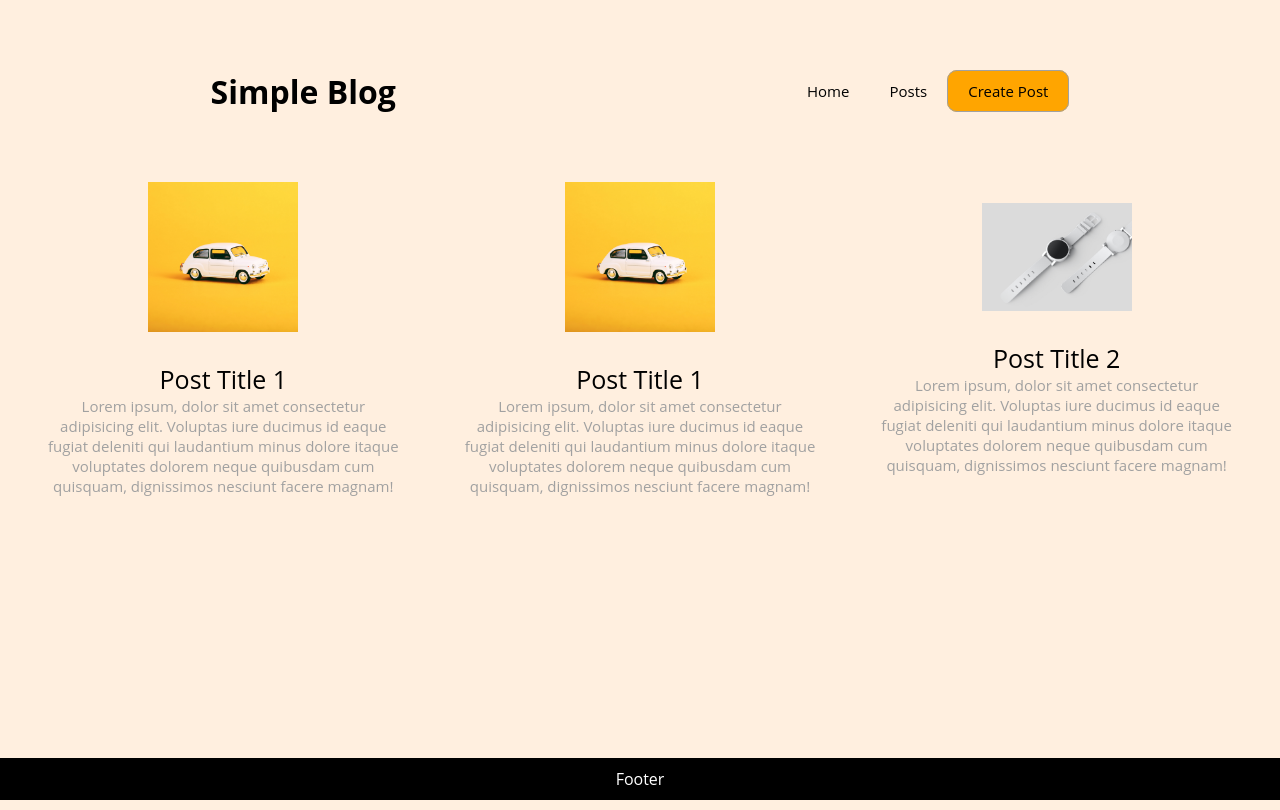
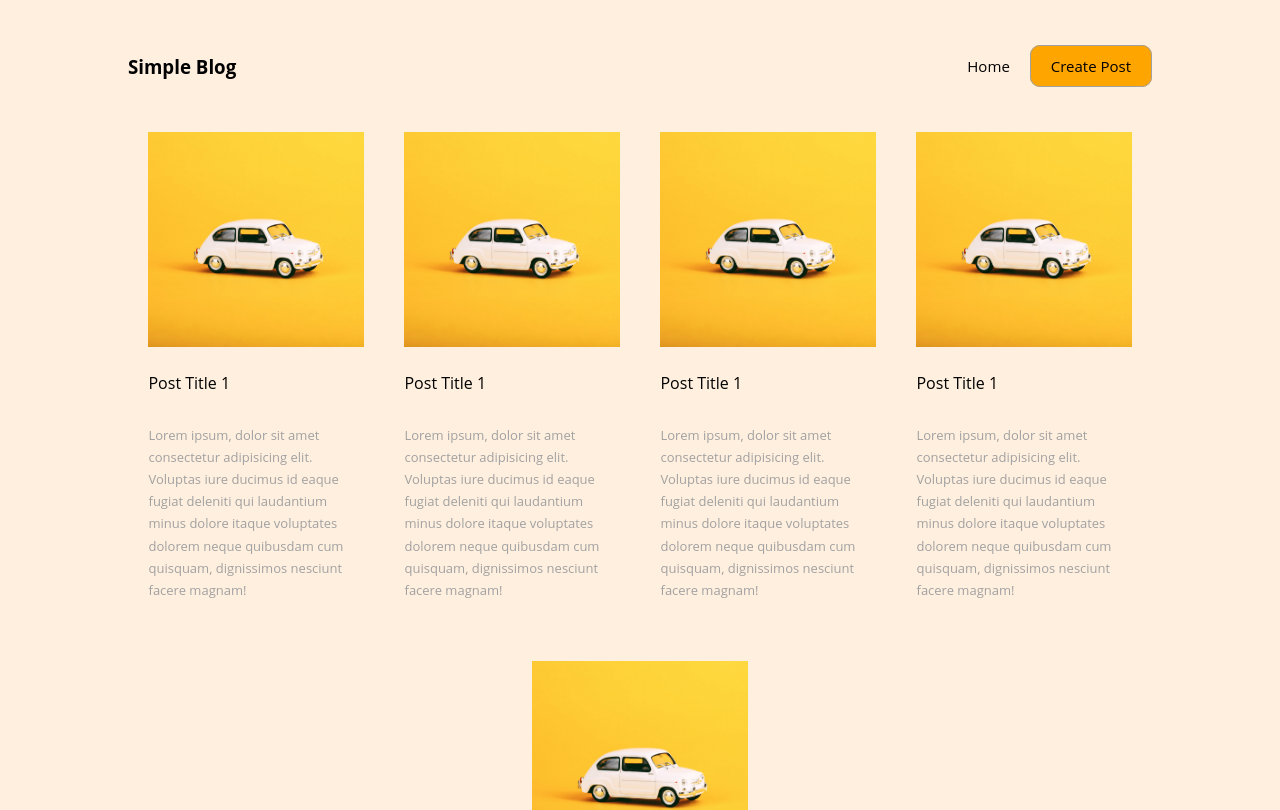
Before and after one commit to yasmin203/ReactSimpleBlog, a React (Create React App) app: page / in a window 1280 px wide. Shown: the top 810 px of the page. Built offline with nearby package versions, Linux system fonts and the light colour scheme.

Commit message:
creating new post form

```diff
--- a/src/components/Header.js
+++ b/src/components/Header.js
@@ -4,10 +4,9 @@ const Header = () => {
   return (
     <div className='container'>
         <div className="header">
-        <h1>Simple Blog</h1>
+        <h3>Simple Blog</h3>
         <div className='menu'>
             <a href="" className="link">Home</a>
-            <a href="" className="link">Posts</a>
             <a href="" className="btn">Create Post</a>
         </div>
         </div>
--- a/src/components/Home.js
+++ b/src/components/Home.js
@@ -1,10 +1,12 @@
 import React from 'react'
 import  Posts  from './posts/Posts'
+import CreateNewPost from './posts/CreateNewPost'
 
  const Home = () => {
   return (
     <>
         <Posts/>
+        {/* <CreateNewPost/> */}
     </>
 
   )
--- a/src/components/posts/CreateNewPost.js
+++ b/src/components/posts/CreateNewPost.js
@@ -0,0 +1,23 @@
+import React from 'react'
+
+ const CreateNewPost = () => {
+  return (
+    <section>
+      <h1>Create New Post</h1>
+      <form>
+        <label htmlFor="Title">Title:</label><br />
+        <input type="text" placeholder="Enter Post Title"/>
+        <label htmlFor="Description">Description:</label><br />
+
+        <input type="text" placeholder="Enter Post Description"/>
+        <label htmlFor="Content">Content:</label>
+
+        <textarea cols="25" rows="10" placeholder="Enter Post Content"></textarea>
+        <input type="file" />
+        <button type='submit' value="Submit" >Post</button>
+
+      </form>
+    </section>
+  )
+}
+export default CreateNewPost
--- a/src/components/posts/Post.js
+++ b/src/components/posts/Post.js
@@ -4,39 +4,37 @@ import img2 from '../../images/product3.jpg'
 import styles from '../styles.css'
  const Post = () => {
   return (
-    <div className="container">
         <div className="second-container">
         <div className='img-container'>
             <img src={img1} alt="post-img" />
-            <div className="post-content">
+        </div>
+        <div className="post-content">
             <span>Post Title 1</span>
             <p>Lorem ipsum, dolor sit amet consectetur adipisicing elit. Voluptas iure ducimus id eaque fugiat deleniti qui laudantium minus dolore itaque voluptates dolorem neque quibusdam cum quisquam, dignissimos nesciunt facere magnam!</p>
 
             </div>
-        </div>
+</div>
 
+    //     <div className='img-container'>
+    //         <img src={img1} alt="post-img" />
+    //         <div className="post-content">
+    //         <span>Post Title 1</span>
+    //         <p>Lorem ipsum, dolor sit amet consectetur adipisicing elit. Voluptas iure ducimus id eaque fugiat deleniti qui laudantium minus dolore itaque voluptates dolorem neque quibusdam cum quisquam, dignissimos nesciunt facere magnam!</p>
 
-        <div className='img-container'>
-            <img src={img1} alt="post-img" />
-            <div className="post-content">
-            <span>Post Title 1</span>
-            <p>Lorem ipsum, dolor sit amet consectetur adipisicing elit. Voluptas iure ducimus id eaque fugiat deleniti qui laudantium minus dolore itaque voluptates dolorem neque quibusdam cum quisquam, dignissimos nesciunt facere magnam!</p>
-
-            </div>
-        </div>
+    //         </div>
+    //     </div>
 
 
 
-        <div className='img-container'>
-            <img src={img2} alt="post-img" />
-            <div className="post-content">
-            <span>Post Title 2</span>
-            <p>Lorem ipsum, dolor sit amet consectetur adipisicing elit. Voluptas iure ducimus id eaque fugiat deleniti qui laudantium minus dolore itaque voluptates dolorem neque quibusdam cum quisquam, dignissimos nesciunt facere magnam!</p>
+    //     <div className='img-container'>
+    //         <img src={img2} alt="post-img" />
+    //         <div className="post-content">
+    //         <span>Post Title 2</span>
+    //         <p>Lorem ipsum, dolor sit amet consectetur adipisicing elit. Voluptas iure ducimus id eaque fugiat deleniti qui laudantium minus dolore itaque voluptates dolorem neque quibusdam cum quisquam, dignissimos nesciunt facere magnam!</p>
 
-            </div>
-        </div>
-    </div>
-    </div>
+    //         </div>
+    //     </div>
+    // </div>
 
   )
 }
--- a/src/components/posts/Posts.js
+++ b/src/components/posts/Posts.js
@@ -2,13 +2,15 @@ import React from 'react'
 import Post from './Post'
  const Posts = () => {
   return (
-    <>
-      <Post/>
-      {/* <Post/>
+    <div className='container'>
+    <div className='single-container'>
       <Post/>
       <Post/>
-      <Post/> */}
-    </>
+      <Post/>
+      <Post/>
+      <Post/>
+    </div>
+    </div>
 
   )
 }
--- a/src/components/styles.css
+++ b/src/components/styles.css
@@ -20,23 +20,22 @@ ul{
 .container{
     margin-left: auto;
     margin-right: auto;
-    padding-left: 15px;
-    padding-right: 15px;
     overflow: hidden;
+    width:80%;
+
     /*to disable scrolling*/
 }
 .header{
-
     display: flex;
-    justify-content:space-around;
+    justify-content:center;
     align-items: center;
-    margin: 50px auto;
-
-
+    flex-wrap:wrap;
+    margin-top:30px;
 
 }
 .menu {
- padding:30px 0;
+    margin: 25px 0 25px 0;
+
 }
 .menu a{
     text-decoration:none;
@@ -63,43 +62,82 @@ ul{
 /* ****************** Post style ************** */
 
 .second-container{
-    display:flex;
-    justify-content:space-around;
-    align-items:center;
-    width:100%;
+    width:80%;
+    margin:30px auto;
 }
 .img-container{
-    width: 30%;
-    display: flex;
-    flex-direction: column;
-    justify-content: center;
-    align-items: center;
+    margin:0 auto;
+    transition: all .2s ease-in-out;
+    overflow:hidden;
+}
+
+.img-container img{
+    width:100%;
+    margin-bottom:20px;
+    height:auto;
+}
+.img-container img:hover{
+    transform: scale(1.1);
+    position: relative;
+    left:0;
+    right:0;
+    top:-26px;
+    bottom:0px;
+}
+.post-content span{
+ padding-bottom:30px;
+ display:block;
+}
+.post-content p{
+    font-size:13px;
+    color:#a1a1a1;
+    line-height:1.7;
+}
+
+/* create new post style **/
+section{
+ width:80%;
+margin:30px auto;
+margin-bottom:100px;
+}
+form{
+    width:100%;
+    margin:30px auto;
+    padding:30px;
+    border:1px solid #121212;
+    box-shadow: -1px 0px 5px 8px #b57f009c;
 
 }
-.post-content{
-   display:block;
-   padding: 10px;
-   text-align:center;
-}
-.img-container img{
-    width:150px;
-    max-width:100%;
-    margin-bottom:20px;
-    display:block;
+label{
+  margin-bottom:5px;
+display:block;
 
 }
-.post-content span{
- font-size:25px;
-
+input {
+    width:100%;
+    height:30px;
+    padding-left:10px;
+    margin-bottom:10px;
 }
-.post-content p{
-    font-size:15px;
-    color:#a1a1a1;
+textarea{
+    width:100%;
+    margin:10px 0 10px 0;
+    padding:10px 0 0 10px;
+}
+button{
+    width:100%;
+    height:40px;
+    padding:5px 0;
+    display:block;
+    border:none;
+    background-color:#daad47;
+    cursor: pointer;
 
 
 }
-
-
+button:hover{
+    background-color:orange;
+}
 
 
 
@@ -112,10 +150,10 @@ ul{
     color:white;
     padding:10px;
     text-align:center;
-    position: fixed;
+    /* position: fixed;
     bottom: 0px;
     left: 0px;
-    right: 0px;
+    right: 0px; */
 }
 
 
@@ -126,44 +164,30 @@ ul{
 
 /* Extra small devices (phones, 600px and down) */
 @media only screen and (max-width: 600px) {
-    .header{
-        flex-direction:column;
-    }
-    .menu{
-        margin-left:-20px;
-    }
-    .menu h1{
-        font-size:15px;
-    }
-    .menu a{
-        font-size:10px;
-    }
-    .btn{
 
-    }
-    .second-container{
-        flex-direction:column;
-        }
-        .img-container{
-            width:100%
-
-        }
-        .img-container img{
-            width:30%
-
-        }
-        .post-content span{
-            font-size:15px
-        }
-        .post-content p{
-            font-size:10px
-        }
     }
 
 
 
 /* Small devices (portrait tablets and large phones, 600px and up) */
 @media only screen and (min-width: 600px) {
+.header{
+    justify-content:space-between;
+}
+
+
+   .single-container{
+    width: 100%;
+    display: flex;
+    justify-content: space-between;
+    align-items: center;
+    flex-wrap: wrap;
+    margin-bottom:100px;
+
+    }
+    .second-container{
+        width:35%
+    }
 
 }
 
@@ -175,6 +199,9 @@ ul{
 /* Large devices (laptops/desktops, 992px and up) */
 @media only screen and (min-width: 992px) {
 
+    .second-container{
+        width:21%;
+    }
 }
 
 /* Extra large devices (large laptops and desktops, 1200px and up) */
```
